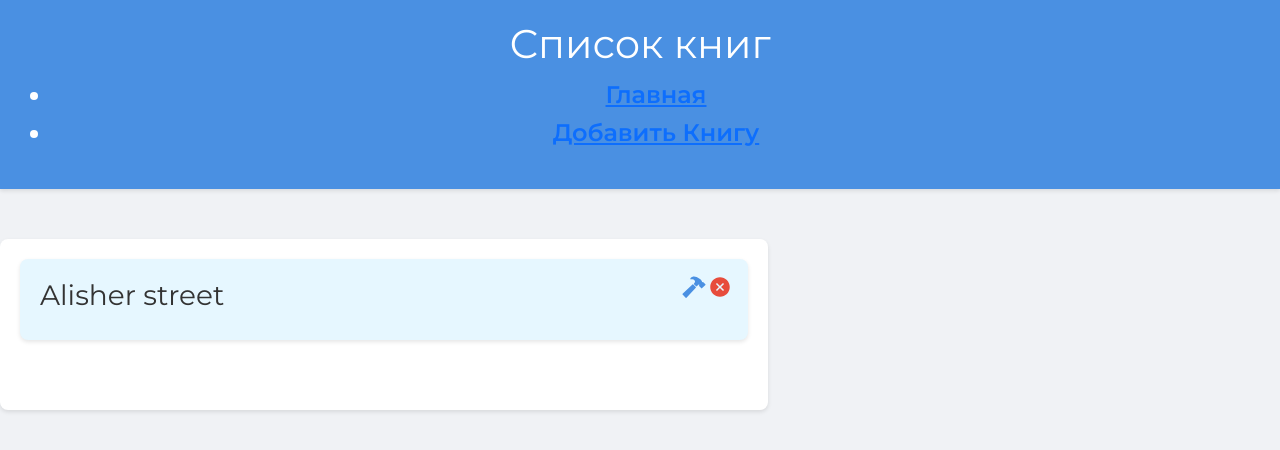
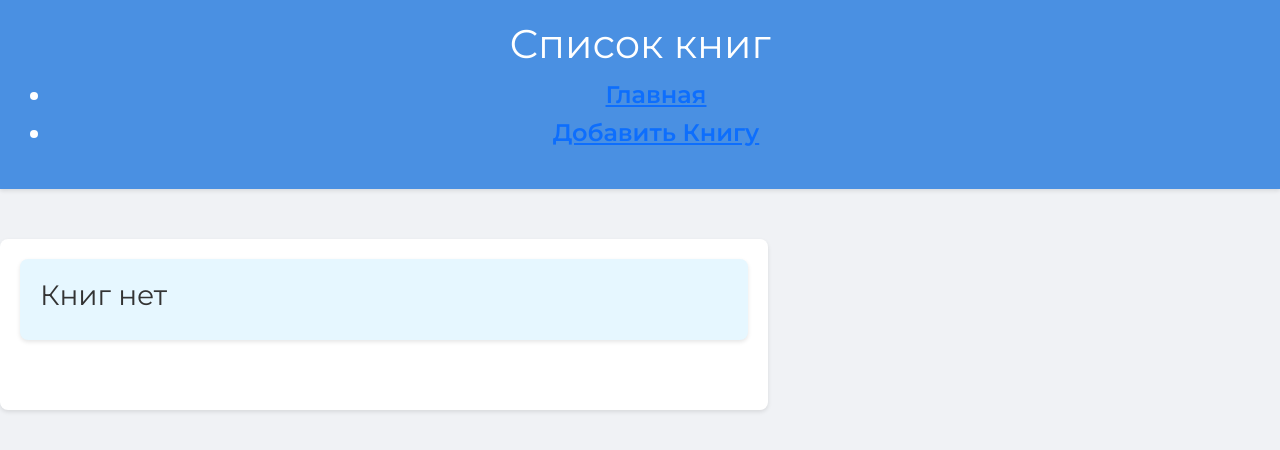
Before and after one commit to greenway-start/gws-frontend, a React (Create React App) app: page / in a window 1280 px wide. Shown: the top 450 px of the page. Built offline with nearby package versions, Linux system fonts and the light colour scheme.

Commit message:
создал функцию localctorage

```diff
--- a/src/App.jsx
+++ b/src/App.jsx
@@ -1,4 +1,4 @@
-import React, { useState } from "react";
+import React, { useState, useEffect } from "react";
 import { BrowserRouter as Router, Routes, Route } from "react-router-dom";
 import Header from "./components/Header";
 import Books from "./components/Books";
@@ -6,17 +6,25 @@ import AddBook from "./pages/AddBook";
 import { v4 as uuidv4 } from 'uuid';
 import './scc/main.css';
 
+const loadBooksFromLocalStorage = () => {
+    const books = localStorage.getItem('books');
+    return books ? JSON.parse(books) : [];
+};
+
+const saveBooksToLocalStorage = (books) => {
+    localStorage.setItem('books', JSON.stringify(books));
+};
+
 const App = () => {
-    const [books, setBooks] = useState([
-        {
-            id: uuidv4(),
-            avtor: 'Alisher',
-            name: 'street',
-        },
-    ]);
+    const [books, setBooks] = useState(loadBooksFromLocalStorage);
+
+    useEffect(() => {
+        saveBooksToLocalStorage(books);
+    }, [books]);
 
     const deleteBook = (id) => {
-        setBooks(books.filter((el) => el.id !== id));
+        const updatedBooks = books.filter((el) => el.id !== id);
+        setBooks(updatedBooks);
     };
 
     const addBook = (book) => {
```
